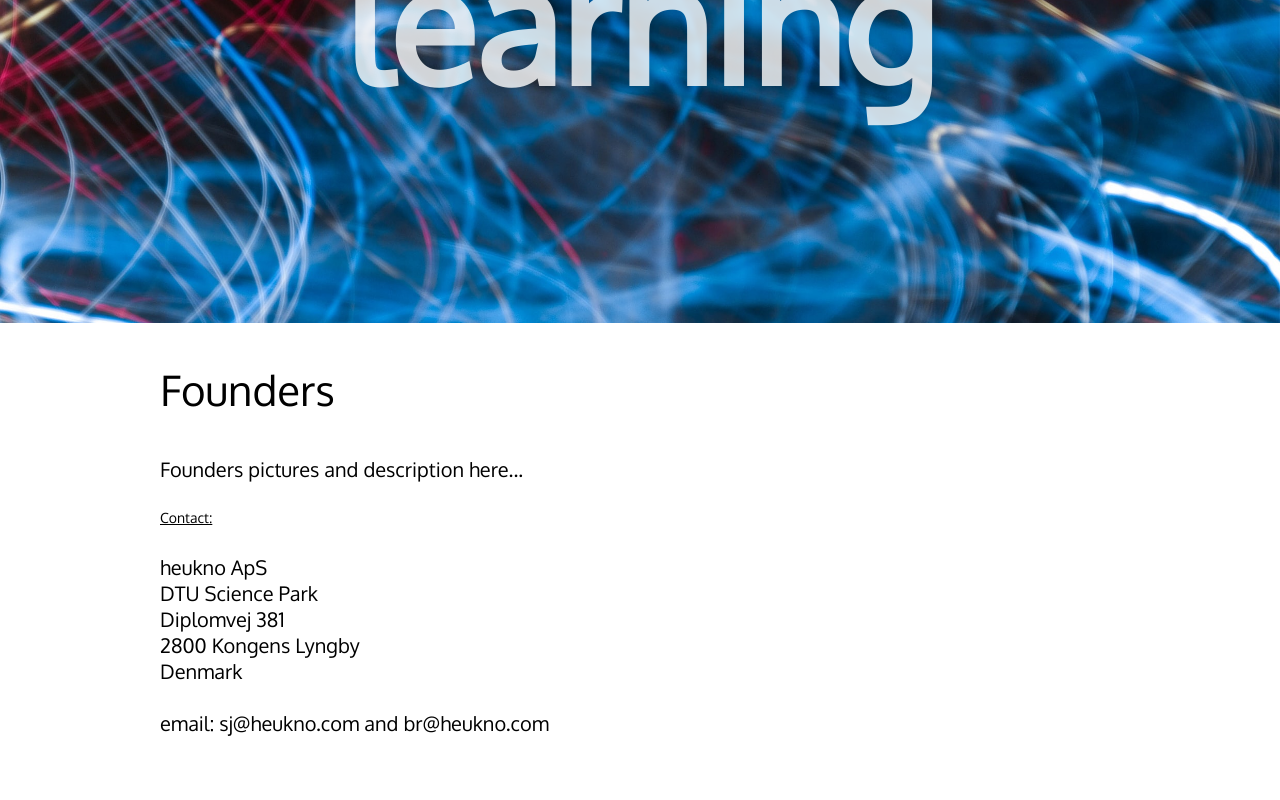
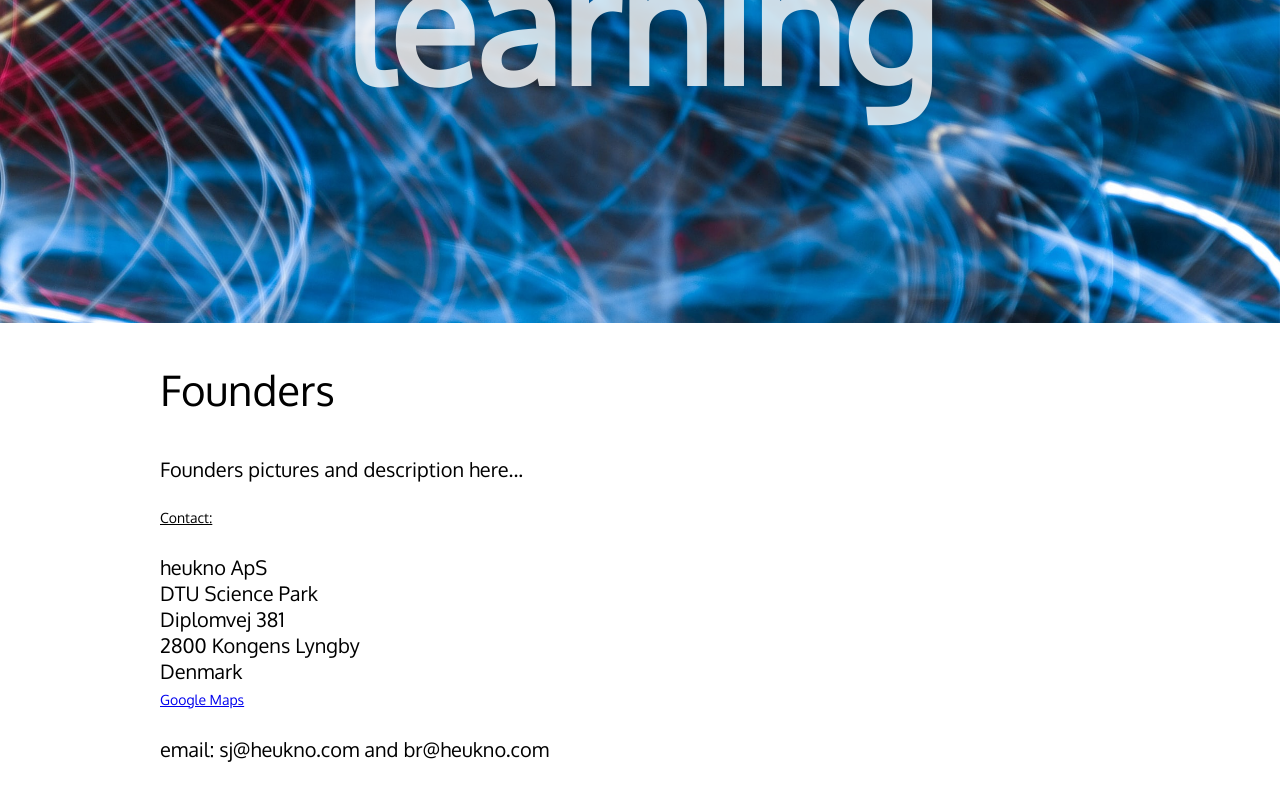
Before and after one commit to heukno/heukno.github.io, a plain HTML site: page new/index.html in a window 1280 px wide. Shown: the part 2213-3013 px from the top of the page. Before the commit the page ends 2989 px from the top, so only its background shows below. Drawn offline with Linux system fonts and the light colour scheme; a web font is replaced by a local one.

Commit message:
google maps link

```diff
--- a/new/index.html
+++ b/new/index.html
@@ -54,7 +54,8 @@
             DTU Science Park<br>
             Diplomvej 381<br>
             2800 Kongens Lyngby<br>
-            Denmark<br><br>
+            Denmark<br>
+            <a style="font-size:70%" href="https://goo.gl/maps/VMZJfCxHjvkPGmKR7">Google Maps</a><br><br>
             email: <code>sj@heukno.com</code> and <code>br@heukno.com</code>
         </p>
     </div>
```
